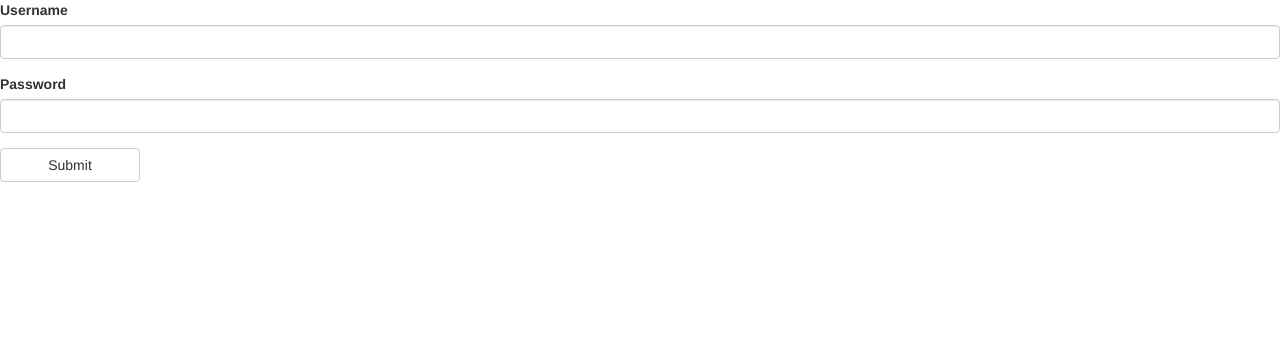
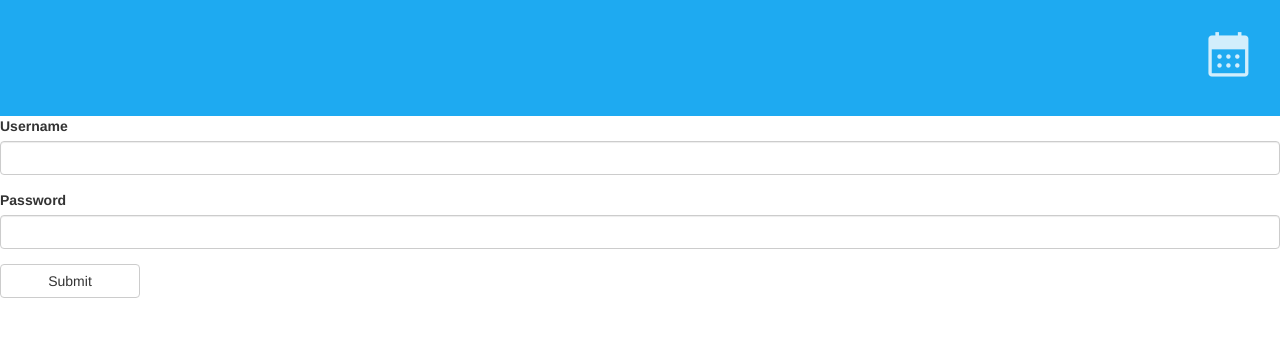
Before and after one commit to danielschenk/zpf-backstage-tv, a Flask app: page /login in a window 1280 px wide. Shown: the top 337 px of the page. Run offline with Flask 3, Linux system fonts and the light colour scheme; parts of the project's set-up code (start-up, migrations or seed data) failed here and were passed over; some libraries are stand-ins or nearby versions.

Commit message:
properly add nav bar to login page

```diff
--- a/templates/login.html
+++ b/templates/login.html
@@ -4,11 +4,12 @@
 {% import "macros.jinja" as macros %}
 {% include "header.html" %}
 <body>
-    <ul class="navigation">
-        <li class="filler-item"></li>
-    {{ macros.nav_button("calendar_month", "/generate-ical-url", "material-symbols-outlined") }}
-    </ul>
     {% block content %}
+        <ul class="navigation">
+            <li class="filler-item"></li>
+        {{ macros.nav_button("calendar_month", "/generate-ical-url", "material-symbols-outlined") }}
+        </ul>
+        <div class="navigation-margin"></div>
         {{ wtf.quick_form(form) }}
     {% endblock %}
 </body>
```
